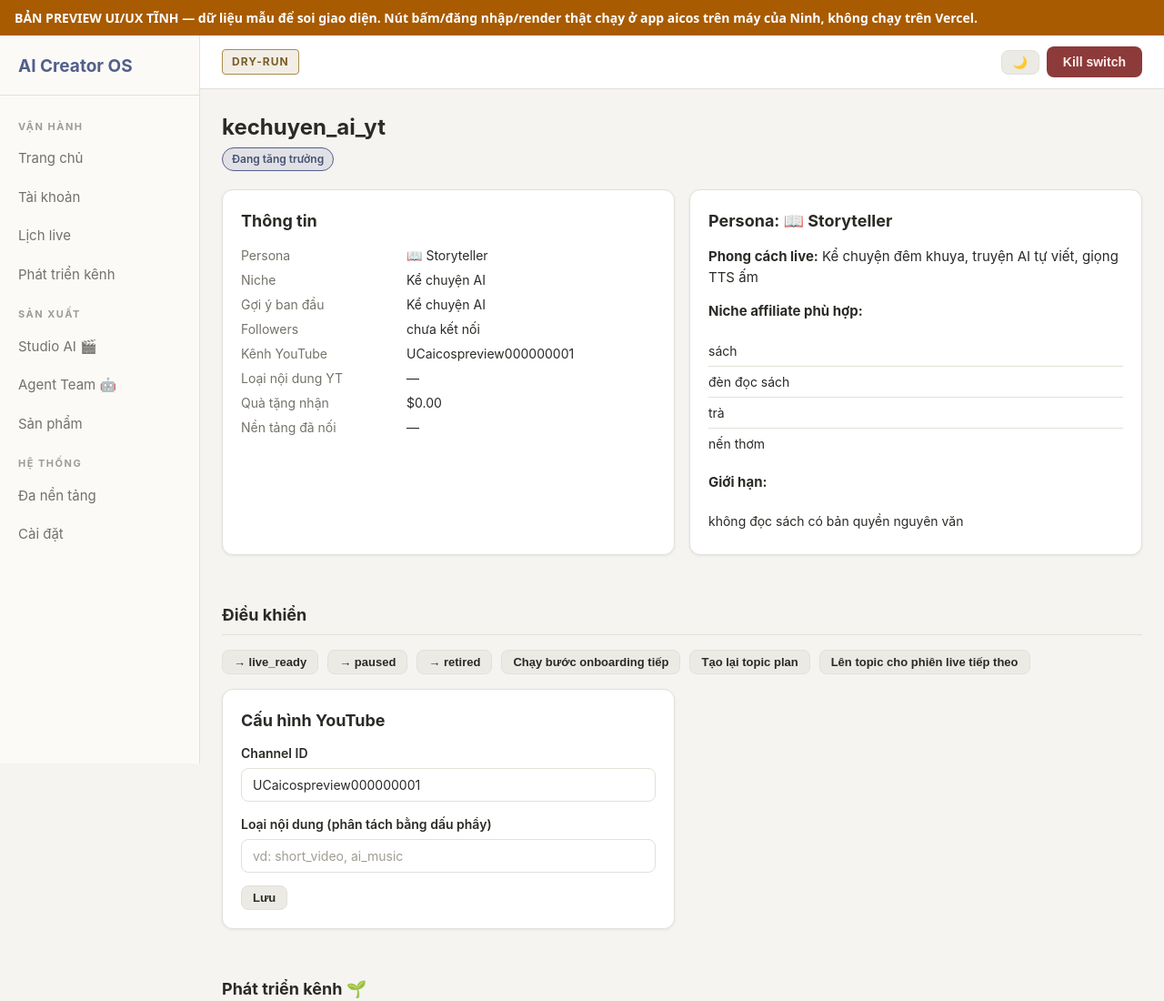
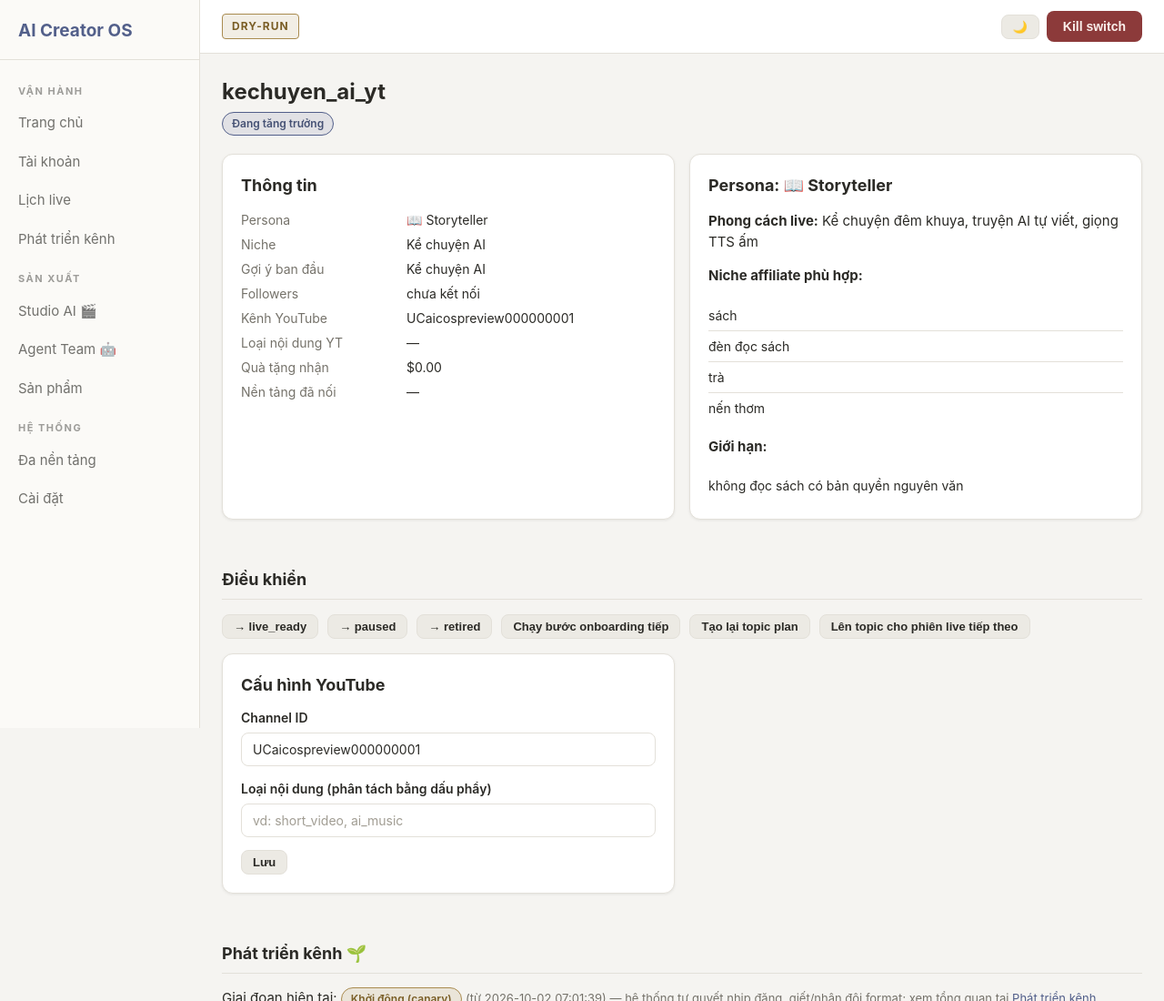
Before and after one commit to ninhlee99/ai-creator-os, a plain HTML site: page vercel-preview/account-detail.html in a window 1280 px wide. Shown: the top 1100 px of the page at 91% size. Drawn offline with Linux system fonts and the light colour scheme.

Commit message:
Xoá dải banner 'BẢN PREVIEW UI/UX TĨNH' khỏi 12 trang preview theo yêu cầu của Ninh

```diff
--- a/vercel-preview/account-detail.html
+++ b/vercel-preview/account-detail.html
@@ -20,7 +20,6 @@
 </script>
 </head>
 <body>
-<div style="background:#A85B00;color:#fff;padding:10px 16px;font:600 14px system-ui">BẢN PREVIEW UI/UX TĨNH — dữ liệu mẫu để soi giao diện. Nút bấm/đăng nhập/render thật chạy ở app aicos trên máy của Ninh, không chạy trên Vercel.</div>
 
 <div class="layout">
   <aside class="sidebar">
```
Also changed, not shown: vercel-preview/accounts.html (+0 -1 lines), vercel-preview/growth.html (+0 -1 lines), vercel-preview/index.html (+0 -1 lines), vercel-preview/products-ke.html (+0 -1 lines), vercel-preview/products.html (+0 -1 lines), vercel-preview/publishers.html (+0 -1 lines), vercel-preview/schedule.html (+0 -1 lines), vercel-preview/settings.html (+0 -1 lines), vercel-preview/studio-chu.html (+0 -1 lines), vercel-preview/studio.html (+0 -1 lines), vercel-preview/team.html (+0 -1 lines).
